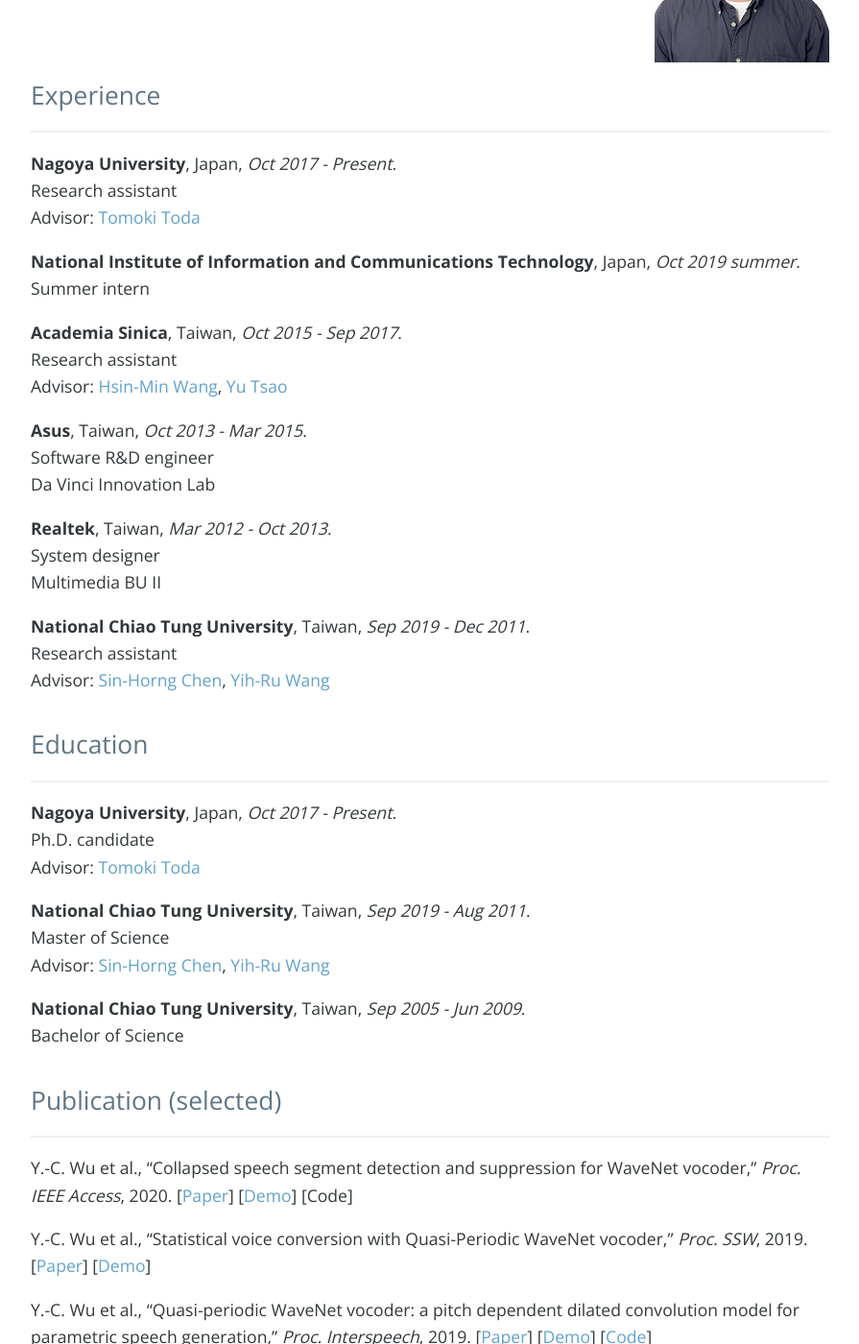
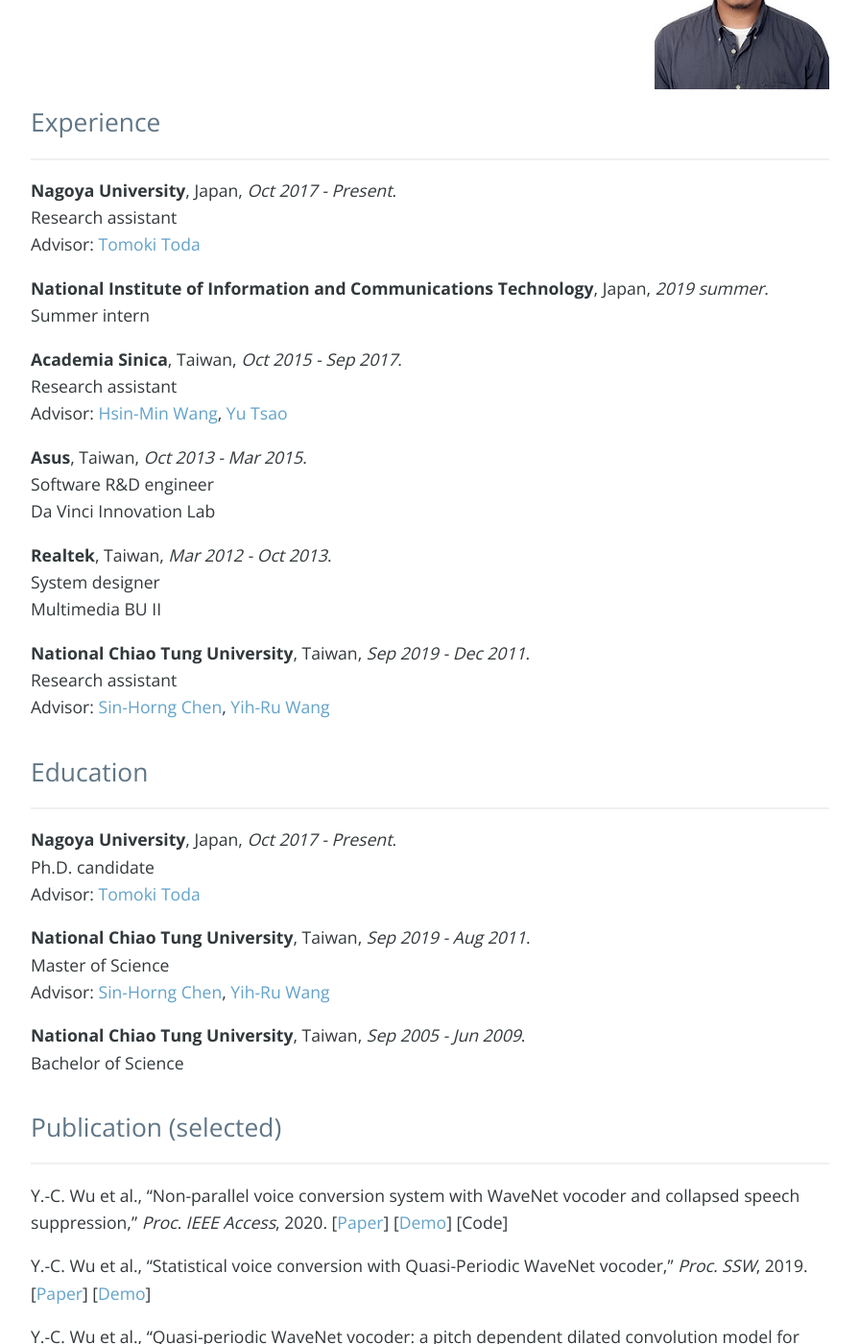
Before and after one commit to bigpon/bigpon.github.io, a Jekyll site: the page built from index.md, in a window 1280 px wide and 1400 px high, scrolled down 887 px. Shown: the whole window at 96% size, without its empty margins (192-1087 px from the left). Built offline with Jekyll 4.4.1, drawn with Linux system fonts in a browser that asks for light colours; nearby versions of some CDN libraries; comment, search, counter and statistics services are not loaded; our own code applies the rules of GitHub Pages for plain Markdown files.

Commit message:
update publication

```diff
--- a/index.md
+++ b/index.md
@@ -6,7 +6,7 @@ layout: default
 ## About
 ---
 <p align="justify"> I’m a Ph.D. student in the graduate school of informatics (artificial intelligent group) of Nagoya University now. I have worked in Academia Sinica, ASUS, and Realtek for 5 years. I received my M.S and B.S. degrees in the school of communication engineering of National Chiao Tung University. My research topics focus on speech generation applications based on machine learning methods, such as voice conversion, speech enhancement, and speech bandwidth expansion. </p>
-<a href="res/download/20200420_CV_YiChiaoWu.pdf" download="CV_YiChiaoWu.pdf">[Resume]</a>
+<a href="res/download/20200420_CV_YiChiaoWu.pdf" download="CV_YiChiaoWu.pdf">[Resume]</a><br />
 <a href="res/download/20200420_Research_YiChiaoWu.pptx" download="Research_YiChiaoWu.pptx">[Research overview]</a>
 
 ## Contact
@@ -28,7 +28,7 @@ E-mail: yichiao.wu@g.sp.m.is.nagoya-u.ac.jp
 Research assistant
 Advisor: [Tomoki Toda](https://sites.google.com/site/tomokitoda/home_eng)
 
-**National Institute of Information and Communications Technology**, Japan, *Oct 2019 summer*.
+**National Institute of Information and Communications Technology**, Japan, *2019 summer*.
 Summer intern
 
 **Academia Sinica**, Taiwan, *Oct 2015 - Sep 2017*.
@@ -62,7 +62,7 @@ Bachelor of Science
 
 ## Publication (selected)
 ---
-Y.-C. Wu et al., "Collapsed speech segment detection and suppression for WaveNet vocoder," *Proc. IEEE Access*, 2020. [[Paper](https://ieeexplore.ieee.org/document/9050502?denied=)] [[Demo](https://bigpon.github.io/LpcConstrainedWaveNet_demo)] [Code]
+Y.-C. Wu et al., "Non-parallel voice conversion system with WaveNet vocoder and collapsed speech suppression," *Proc. IEEE Access*, 2020. [[Paper](https://ieeexplore.ieee.org/document/9050502?denied=)] [[Demo](https://bigpon.github.io/LpcConstrainedWaveNet_demo)] [Code]
 
 Y.-C. Wu et al., "Statistical voice conversion with Quasi-Periodic WaveNet vocoder," *Proc. SSW*, 2019. [[Paper](https://arxiv.org/abs/1907.08940)] [[Demo](https://bigpon.github.io/QuasiPeriodicWaveNet_demo)]
 
```
